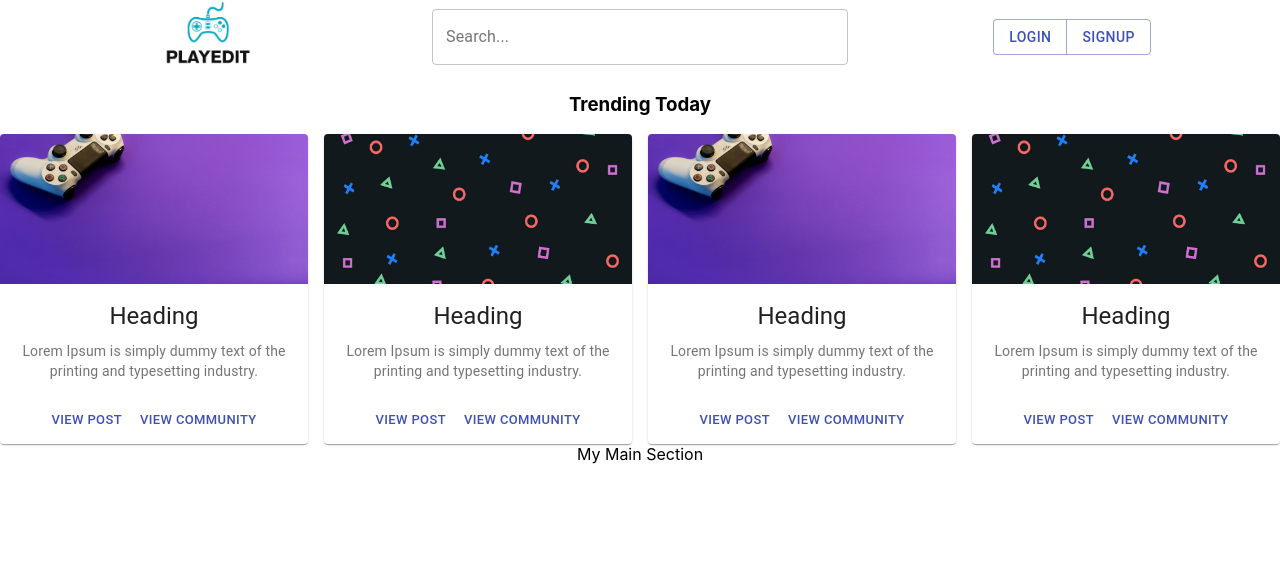
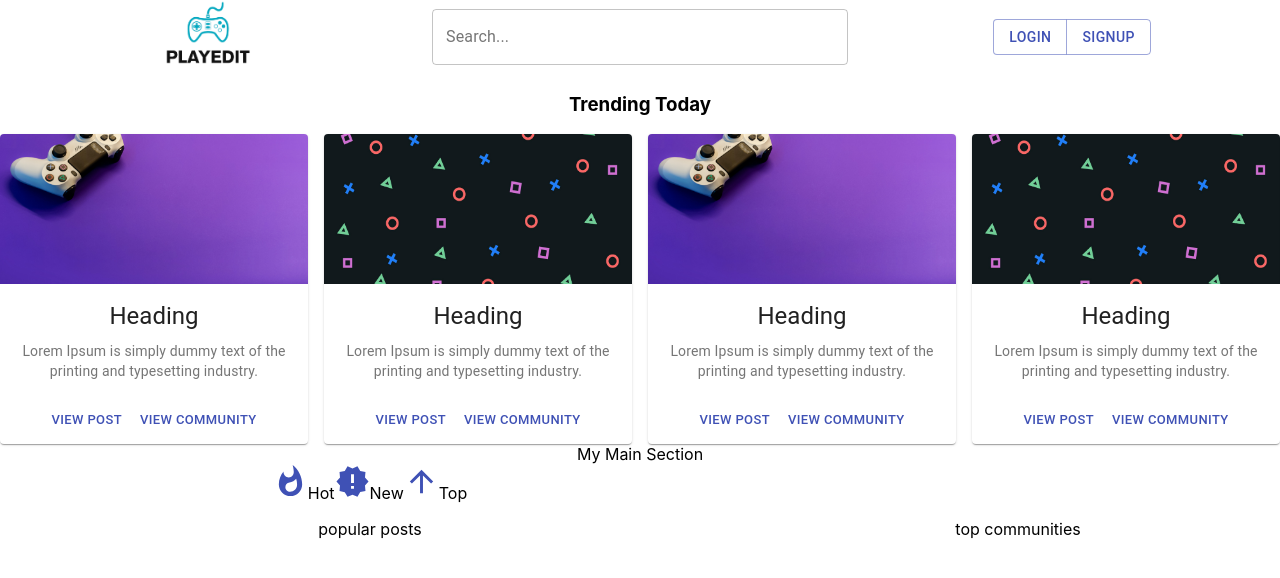
Before and after one commit to Brian-McK/MERN-PLAYEDIT-Solo-Forum-project-WIP, a React (Create React App) app: page / in a window 1280 px wide. Shown: the top 578 px of the page. Built offline with nearby package versions, Linux system fonts and the light colour scheme.

Commit message:
Started sorting icons UI

```diff
--- a/package.json
+++ b/package.json
@@ -4,6 +4,7 @@
   "private": true,
   "dependencies": {
     "@material-ui/core": "^4.12.3",
+    "@material-ui/icons": "^4.11.2",
     "@testing-library/jest-dom": "^5.14.1",
     "@testing-library/react": "^11.2.7",
     "@testing-library/user-event": "^12.8.3",
--- a/src/Components/MainSection/MainSection.js
+++ b/src/Components/MainSection/MainSection.js
@@ -1,7 +1,32 @@
+import Grid from "@material-ui/core/Grid";
+import Hidden from "@material-ui/core/Hidden";
+import SortingIcons from "./SortingIcons";
+
 function MainSection() {
   return (
     <div className="MainSection">
-        My Main Section
+      My Main Section
+      <Grid
+        container
+        spacing={2}
+        direction="row"
+        justifyContent="flex-start"
+        alignItems="flex-start"
+      >
+        <Grid className="hello" item xs={12} sm={12} md={7} lg={7}>
+          <SortingIcons></SortingIcons>
+        </Grid>
+
+        <Grid className="hello" item xs={12} sm={12} md={7} lg={7}>
+          popular posts
+        </Grid>
+
+        <Hidden xsDown>
+          <Grid className="hello" item xs={12} sm={12} md={5} lg={5}>
+            top communities
+          </Grid>
+        </Hidden>
+      </Grid>
     </div>
   );
 }
--- /dev/null
+++ b/src/Components/MainSection/SortingIcons.js
@@ -0,0 +1,32 @@
+import Grid from "@material-ui/core/Grid";
+import WhatshotIcon from "@material-ui/icons/Whatshot";
+import NewReleasesIcon from '@material-ui/icons/NewReleases';
+import ArrowUpwardIcon from '@material-ui/icons/ArrowUpward';
+
+function SortingIcons() {
+  return (
+    <div className="SortingIcons">
+      <Grid
+        container
+        direction="row"
+        justifyContent="center"
+        alignItems="center"
+      >
+        <Grid item className="icon">
+          <WhatshotIcon color="primary" fontSize="large" />
+          Hot
+        </Grid>
+        <Grid item className="icon">
+          <NewReleasesIcon color="primary" fontSize="large" />
+          New
+        </Grid>
+        <Grid item className="icon">
+          <ArrowUpwardIcon color="primary" fontSize="large" />
+          Top
+        </Grid>
+      </Grid>
+    </div>
+  );
+}
+
+export default SortingIcons;
```
Also changed, not shown: src/App.css (+11 -0 lines), 1 other file (tests, documents, lock files or other folders).
